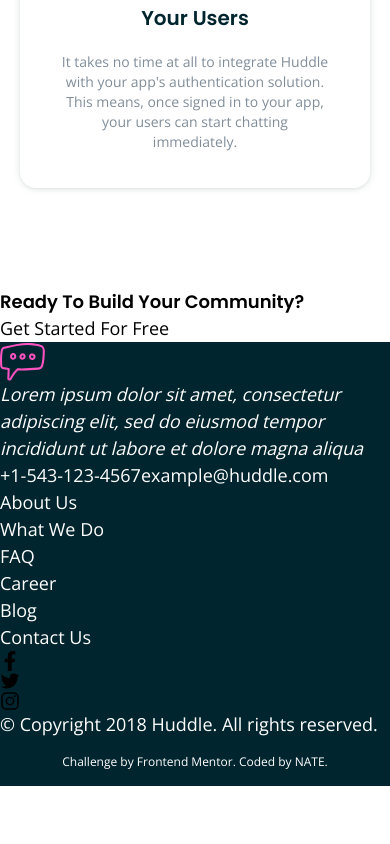
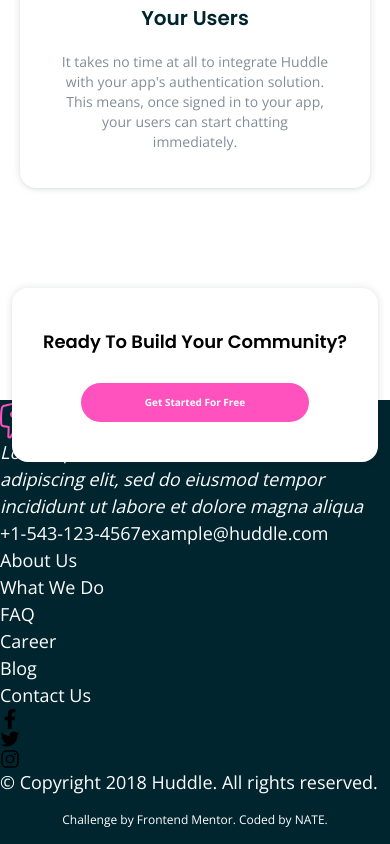
Before and after one commit to ntjnh/fem-huddle-landing-page, a React (Vite) app: page / in a window 390 px wide. Shown: the part 2050-2894 px from the top of the page. Before the commit the page ends 2836 px from the top, so only its background shows below. Built offline with nearby package versions, Linux system fonts and the light colour scheme.

Commit message:
CTA mobile styling

```diff
--- a/src/App.jsx
+++ b/src/App.jsx
@@ -16,7 +16,9 @@ function App() {
 
                 <Features />
 
-                <CTA />
+                <div className="h-28 relative">
+                    <CTA />
+                </div>
 
             </main>
 
--- a/src/components/CTA.jsx
+++ b/src/components/CTA.jsx
@@ -1,9 +1,9 @@
 export default function CTA() {
     return (
-        <section>
-            <div className="container mx-auto">
-                <h3>Ready To Build Your Community?</h3>
-                <a href="#">Get Started For Free</a>
+        <section className="absolute bg-white card-shadow left-0 mx-3 right-0 px-3 py-10 rounded-2xl z-10">
+            <div className="container mx-auto text-center">
+                <h3 className="mb-7">Ready To Build Your Community?</h3>
+                <a className="bg-pink-450 font-bold inline-block px-16 py-3 md:py-4 rounded-full text-[10px] md:text-sm text-white" href="#">Get Started For Free</a>
             </div>
         </section>
     )
```
